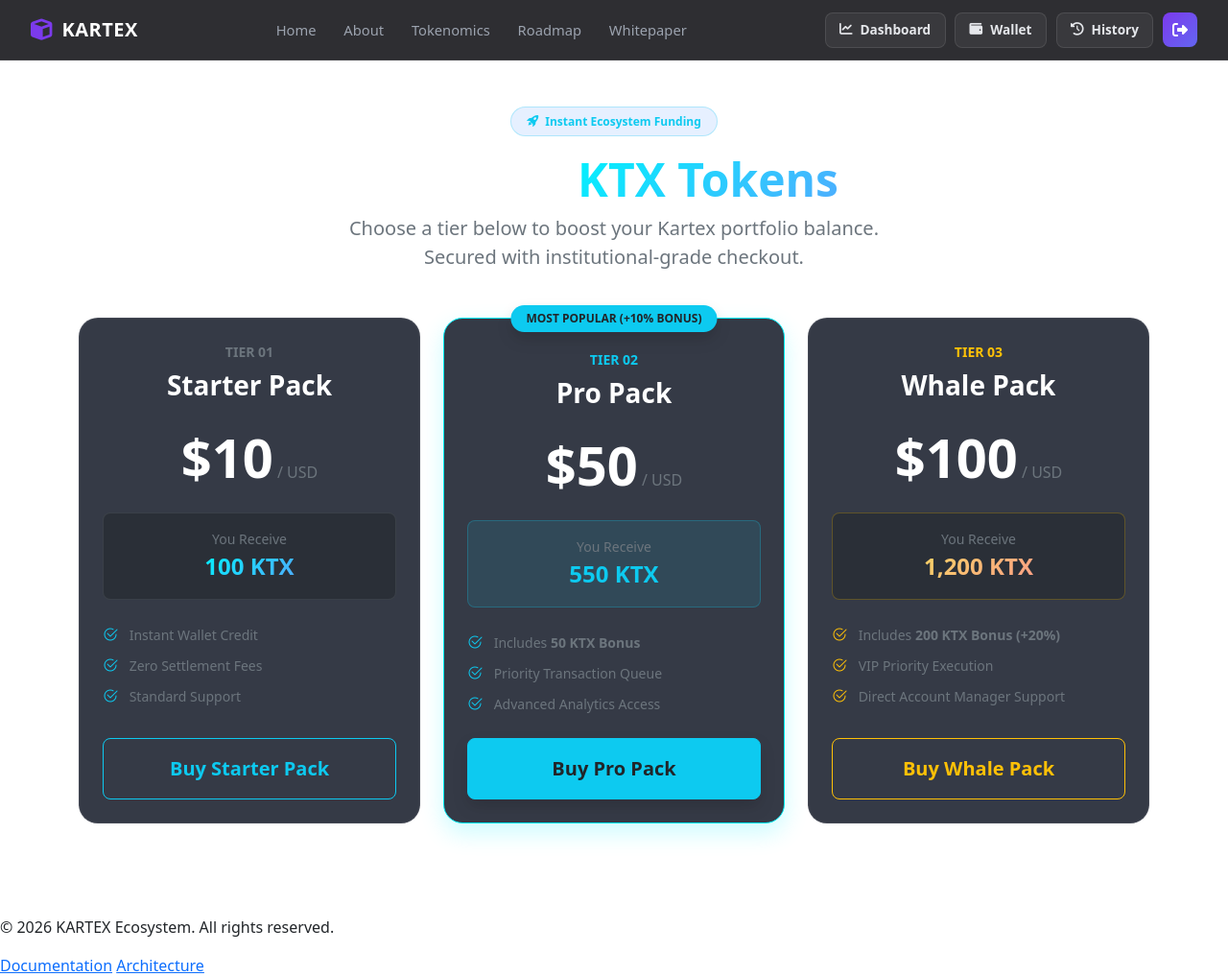
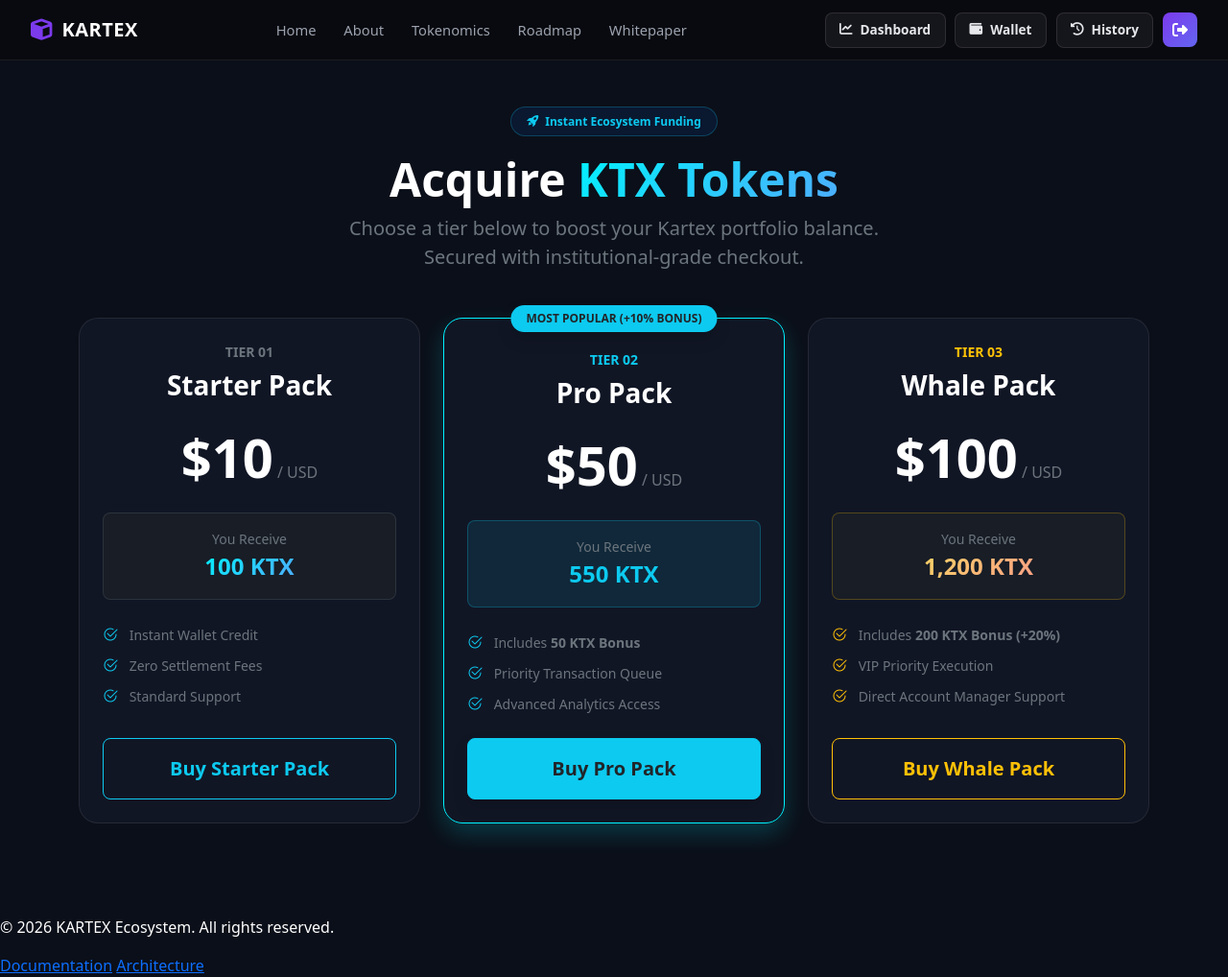
Before and after one commit to hmizoo903/kartex-ecosystem, a Flask app: page /wallet in a window 1280 px wide. Shown: the whole page at 96% size. Run offline with Flask 3, Linux system fonts and the light colour scheme; a user stored in the database is signed in; data comes from the database, SQL or seed files in the repository.

Commit message:
Set dark theme background for wallet page

```diff
--- a/templates/wallet.html
+++ b/templates/wallet.html
@@ -5,9 +5,19 @@
 <link rel="stylesheet" href="https://cdn.jsdelivr.net/npm/bootstrap-icons@1.10.5/font/bootstrap-icons.css">
 
 <style>
+    /* تطبيق لون الخلفية الداكن على مستوى الصفحة بالكامل */
+    body {
+        background-color: #0b0f19 !important;
+        color: #ffffff;
+    }
+    .wallet-wrapper {
+        background-color: #0b0f19;
+        min-height: 85vh;
+    }
+
     /* Web3 Institutional Styling */
     .glass-card {
-        background: rgba(18, 24, 38, 0.85);
+        background: rgba(18, 24, 38, 0.95);
         backdrop-filter: blur(16px);
         border: 1px solid rgba(255, 255, 255, 0.08);
         border-radius: 20px;
@@ -16,7 +26,7 @@
     .package-card:hover {
         transform: translateY(-8px);
         border-color: rgba(0, 242, 254, 0.4);
-        box-shadow: 0 15px 30px rgba(0, 0, 0, 0.5), 0 0 20px rgba(0, 242, 254, 0.15);
+        box-shadow: 0 15px 30px rgba(0, 0, 0, 0.6), 0 0 20px rgba(0, 242, 254, 0.15);
     }
     .popular-card {
         border: 1px solid #00f2fe !important;
@@ -34,7 +44,8 @@
     }
 </style>
 
-<div class="container py-5">
+<div class="wallet-wrapper py-5">
+    <div class="container">
 
         <!-- Header Section -->
         <div class="text-center mb-5">
@@ -67,7 +78,7 @@
                             <strong class="fs-4 gradient-text">100 KTX</strong>
                         </div>
 
-                    <ul class="list-unstyled text-start text-secondary small space-y-3 mb-4">
+                        <ul class="list-unstyled text-start text-secondary small mb-4">
                             <li class="mb-2"><i class="bi bi-check2-circle text-info me-2 fs-6"></i> Instant Wallet Credit</li>
                             <li class="mb-2"><i class="bi bi-check2-circle text-info me-2 fs-6"></i> Zero Settlement Fees</li>
                             <li class="mb-2"><i class="bi bi-check2-circle text-info me-2 fs-6"></i> Standard Support</li>
@@ -80,7 +91,7 @@
                 </div>
             </div>
 
-        <!-- Pro Pack (Highlighted) -->
+            <!-- Pro Pack -->
             <div class="col-lg-4 col-md-6">
                 <div class="glass-card package-card popular-card p-4 h-100 d-flex flex-column justify-content-between text-center position-relative">
                     <span class="position-absolute top-0 start-50 translate-middle badge rounded-pill bg-info text-dark px-3 py-2 fw-bold text-uppercase shadow">
@@ -145,6 +156,7 @@
 
         </div>
     </div>
+</div>
 
 <!-- Embedded Professional Payment Modal -->
 <div class="modal fade" id="checkoutModal" tabindex="-1" aria-hidden="true">
@@ -161,7 +173,6 @@
             <form action="/buy-visa" method="POST">
                 <div class="modal-body p-4">
 
-                    <!-- Selected Summary -->
                     <div class="p-3 rounded-3 bg-dark border border-secondary mb-4 d-flex justify-content-between align-items-center">
                         <div>
                             <small class="text-secondary d-block" id="modalPkgName">Selected Package</small>
@@ -173,7 +184,6 @@
                         </div>
                     </div>
 
-                    <!-- Payment Details Form -->
                     <div class="mb-3">
                         <label class="form-label text-secondary small fw-bold">CARDHOLDER NAME</label>
                         <input type="text" class="form-control bg-dark text-white border-secondary" placeholder="e.g. Alex Morgan" required>
```
Lines whose indentation alone changed are shown as unchanged.
